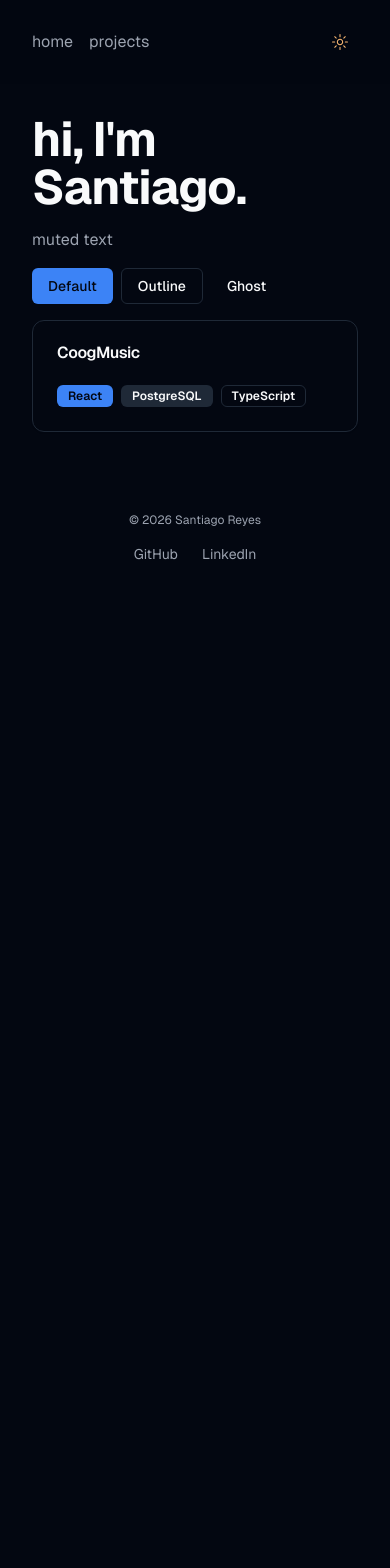
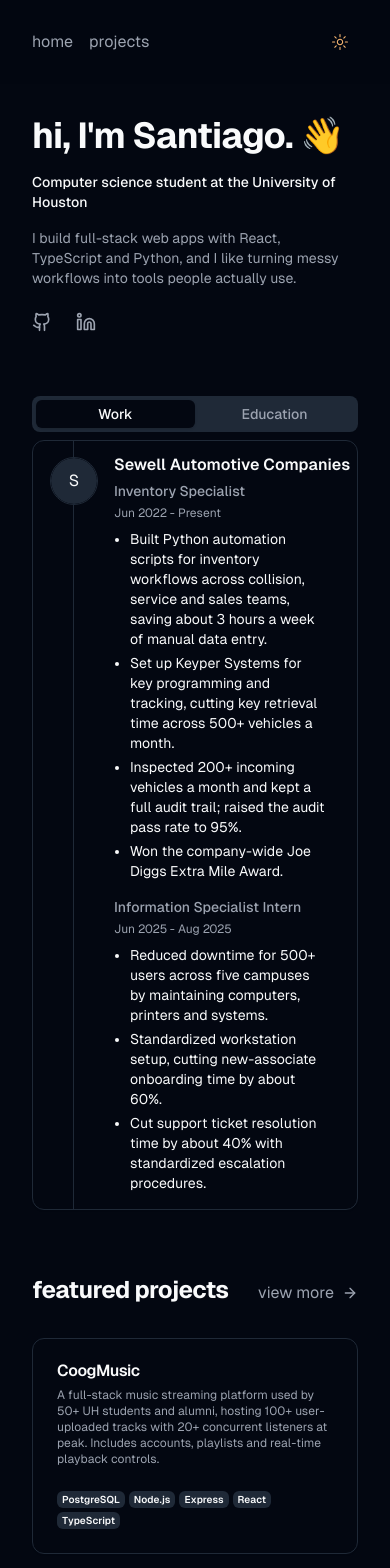
Before and after one commit to marujpree/sreyes-site, a Next.js app: page / in a window 390 px wide. Shown: the top 1568 px of the page. Before the commit the page ends 844 px from the top, so only its background shows below. Built offline with nearby package versions, Linux system fonts and the light colour scheme.

Commit message:
Add experience and projects sections to home and projects pages

```diff
--- a/src/app/page.tsx
+++ b/src/app/page.tsx
@@ -1,27 +1,42 @@
-import { Badge } from "@/components/ui/Badge";
-import { Button } from "@/components/ui/Button";
-import { Card, CardContent, CardHeader, CardTitle } from "@/components/ui/Card";
+import Experience from "@/components/Experience";
+import LinkWithIcon from "@/components/LinkWithIcon";
+import Projects from "@/components/Projects";
+import Socials from "@/components/Socials";
+import { ArrowRight } from "lucide-react";
+
+import homeContent from "@/data/home.json";
+
+const FEATURED_LIMIT = 2;
 
 export default function Home() {
+  const { greeting, tagline, description } = homeContent.introduction;
+
   return (
-    <div className="flex flex-col gap-4 py-8">
-      <h1 className="title">hi, I&apos;m Santiago.</h1>
-      <p className="text-muted-foreground">muted text</p>
-      <div className="flex gap-2">
-        <Button>Default</Button>
-        <Button variant="outline">Outline</Button>
-        <Button variant="ghost">Ghost</Button>
-      </div>
-      <Card>
-        <CardHeader>
-          <CardTitle>CoogMusic</CardTitle>
-        </CardHeader>
-        <CardContent className="flex gap-2">
-          <Badge>React</Badge>
-          <Badge variant="secondary">PostgreSQL</Badge>
-          <Badge variant="outline">TypeScript</Badge>
-        </CardContent>
-      </Card>
-    </div>
+    <article className="mt-8 flex flex-col gap-16 pb-16">
+      <section className="flex flex-col gap-4">
+        <h1 className="title text-balance text-4xl sm:text-5xl">{greeting}</h1>
+        <p className="text-sm font-medium sm:text-base">{tagline}</p>
+        <p className="max-w-md text-balance text-sm text-muted-foreground sm:text-base">
+          {description}
+        </p>
+        <div className="mt-2">
+          <Socials />
+        </div>
+      </section>
+
+      <Experience />
+
+      <section className="flex flex-col gap-8">
+        <div className="flex items-baseline justify-between">
+          <h2 className="title text-2xl sm:text-3xl">featured projects</h2>
+          <LinkWithIcon
+            href="/projects"
+            text="view more"
+            icon={<ArrowRight className="size-4" />}
+          />
+        </div>
+        <Projects limit={FEATURED_LIMIT} />
+      </section>
+    </article>
   );
 }
--- a/src/app/projects/page.tsx
+++ b/src/app/projects/page.tsx
@@ -1,8 +1,10 @@
+import Projects from "@/components/Projects";
+
 export default function ProjectsPage() {
   return (
-    <article className="flex flex-col gap-8 py-8">
+    <article className="mt-8 flex flex-col gap-8 pb-16">
       <h1 className="title">my projects.</h1>
-      <p className="text-muted-foreground">Coming soon.</p>
+      <Projects />
     </article>
   );
 }
--- /dev/null
+++ b/src/components/Experience.tsx
@@ -0,0 +1,25 @@
+import { Tabs, TabsContent, TabsList, TabsTrigger } from "@/components/ui/Tabs";
+import careerData from "@/data/career.json";
+import educationData from "@/data/education.json";
+import { careerSchema, educationSchema } from "@/lib/schemas";
+import Timeline from "./Timeline";
+
+export default function Experience() {
+  const career = careerSchema.parse(careerData).career;
+  const education = educationSchema.parse(educationData).education;
+
+  return (
+    <Tabs defaultValue="work">
+      <TabsList className="mb-2 grid w-full grid-cols-2">
+        <TabsTrigger value="work">Work</TabsTrigger>
+        <TabsTrigger value="education">Education</TabsTrigger>
+      </TabsList>
+      <TabsContent value="work">
+        <Timeline experience={career} />
+      </TabsContent>
+      <TabsContent value="education">
+        <Timeline experience={education} />
+      </TabsContent>
+    </Tabs>
+  );
+}
--- /dev/null
+++ b/src/components/ProjectCard.tsx
@@ -0,0 +1,72 @@
+import { Badge } from "@/components/ui/Badge";
+import {
+  Card,
+  CardContent,
+  CardFooter,
+  CardHeader,
+  CardTitle,
+} from "@/components/ui/Card";
+import { Project } from "@/lib/schemas";
+import Image from "next/image";
+import Link from "next/link";
+import Icon from "./Icon";
+
+interface Props {
+  project: Project;
+}
+
+export function ProjectCard({ project }: Props) {
+  const { name, href, description, image, tags, links } = project;
+
+  return (
+    <Card className="flex flex-col">
+      {image && (
+        <CardHeader>
+          <Link href={href ?? image}>
+            <Image
+              src={image}
+              alt={name}
+              width={500}
+              height={300}
+              className="h-40 w-full rounded-md object-cover object-top"
+            />
+          </Link>
+        </CardHeader>
+      )}
+      <CardContent className={image ? "flex flex-col gap-2" : "flex flex-col gap-2 pt-6"}>
+        <CardTitle>{name}</CardTitle>
+        <p className="text-xs text-muted-foreground">{description}</p>
+      </CardContent>
+      <CardFooter className="mt-auto flex flex-col items-start gap-3">
+        {tags && tags.length > 0 && (
+          <div className="flex flex-wrap gap-1">
+            {tags.map((tag) => (
+              <Badge
+                key={tag}
+                variant="secondary"
+                className="px-1 py-0 text-[10px]"
+              >
+                {tag}
+              </Badge>
+            ))}
+          </div>
+        )}
+        {links && links.length > 0 && (
+          <div className="flex flex-wrap gap-1">
+            {links.map((link) => (
+              <Link href={link.href} key={link.href} target="_blank">
+                <Badge className="flex gap-2 px-2 py-1 text-[10px]">
+                  <Icon
+                    name={link.icon as React.ComponentProps<typeof Icon>["name"]}
+                    className="size-3"
+                  />
+                  {link.name}
+                </Badge>
+              </Link>
+            ))}
+          </div>
+        )}
+      </CardFooter>
+    </Card>
+  );
+}
--- /dev/null
+++ b/src/components/Projects.tsx
@@ -0,0 +1,22 @@
+import data from "@/data/projects.json";
+import { projectSchema } from "@/lib/schemas";
+import { ProjectCard } from "./ProjectCard";
+
+interface Props {
+  limit?: number;
+}
+
+export default function Projects({ limit }: Props) {
+  let projects = projectSchema.parse(data).projects;
+  if (limit) {
+    projects = projects.slice(0, limit);
+  }
+
+  return (
+    <section className="grid grid-cols-1 gap-4 sm:grid-cols-2">
+      {projects.map((project) => (
+        <ProjectCard key={project.name} project={project} />
+      ))}
+    </section>
+  );
+}
--- /dev/null
+++ b/src/components/Timeline.tsx
@@ -0,0 +1,21 @@
+import { Experience } from "@/lib/schemas";
+import TimelineItem from "./TimelineItem";
+import { Card, CardContent } from "./ui/Card";
+
+interface Props {
+  experience: Experience[];
+}
+
+export default function Timeline({ experience }: Props) {
+  return (
+    <Card>
+      <CardContent className="p-0">
+        <ul className="ml-10 border-l">
+          {experience.map((exp) => (
+            <TimelineItem key={exp.name} experience={exp} />
+          ))}
+        </ul>
+      </CardContent>
+    </Card>
+  );
+}
--- /dev/null
+++ b/src/components/TimelineItem.tsx
@@ -0,0 +1,59 @@
+import { Experience } from "@/lib/schemas";
+import Link from "next/link";
+import { Avatar, AvatarFallback, AvatarImage } from "./ui/Avatar";
+
+interface Props {
+  experience: Experience;
+}
+
+export default function TimelineItem({ experience }: Props) {
+  const { name, href, logo, positions } = experience;
+
+  return (
+    <li className="relative ml-10 py-4">
+      <Link
+        href={href}
+        target="_blank"
+        rel="noreferrer"
+        className="absolute -left-16 top-4 flex items-center justify-center rounded-full bg-background"
+      >
+        <Avatar className="size-12 border">
+          <AvatarImage
+            src={logo}
+            alt={name}
+            className="bg-background object-contain"
+          />
+          <AvatarFallback>{name[0]}</AvatarFallback>
+        </Avatar>
+      </Link>
+      <div className="flex flex-col gap-2">
+        <Link href={href} target="_blank" rel="noreferrer" className="w-fit">
+          <h2 className="text-base font-semibold leading-none">{name}</h2>
+        </Link>
+        <div className="flex flex-col gap-4">
+          {positions.map((position) => (
+            <div key={`${position.title}-${position.start}`}>
+              <div className="flex flex-wrap items-baseline justify-between gap-x-4 gap-y-1">
+                <p className="text-sm font-medium text-muted-foreground">
+                  {position.title}
+                </p>
+                <time className="whitespace-nowrap pr-8 text-xs tabular-nums text-muted-foreground">
+                  {position.start} - {position.end ?? "Present"}
+                </time>
+              </div>
+              {position.description && (
+                <ul className="ml-4 mt-2 list-outside list-disc pr-8 text-sm">
+                  {position.description.map((desc, i) => (
+                    <li key={i} className="mt-1">
+                      {desc}
+                    </li>
+                  ))}
+                </ul>
+              )}
+            </div>
+          ))}
+        </div>
+      </div>
+    </li>
+  );
+}
```
